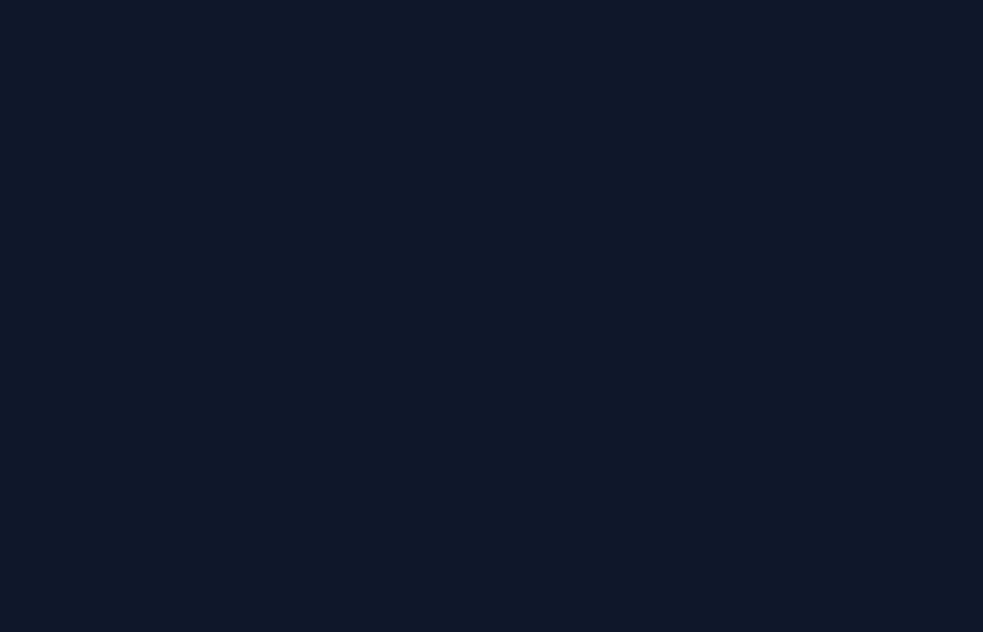
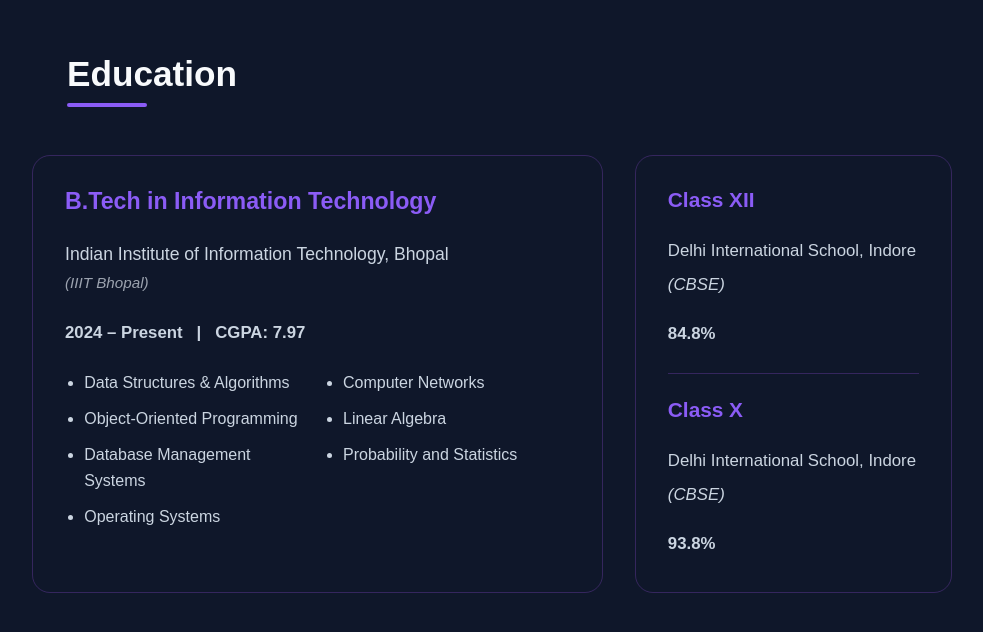
Before and after one commit to shubhi-123/portfolio, a React app: page / in a window 1280 px wide. Shown: the part 3062-3694 px from the top of the page, without its empty margins (148-1131 px from the left). Before the commit the page ends 3020 px from the top, so only its background shows below. Built offline with nearby package versions, Linux system fonts and the light colour scheme; the HTML template or start-up script is replaced by a standard one.

Commit message:
add education details

```diff
--- a/src/App.jsx
+++ b/src/App.jsx
@@ -3,6 +3,7 @@
 import About from "./components/About/About";
 import Skills from "./components/Skills/Skills";
 import Projects from "./components/Projects/Projects";
+import Education from "./components/Education/Education";
 
 function App() {
   return (
@@ -12,6 +13,7 @@
       <About />
       <Skills />
       <Projects />
+      <Education />
     </>
   );
 }
--- /dev/null
+++ b/src/components/Education/Education.jsx
@@ -0,0 +1,81 @@
+import styles from "./Education.module.css";
+
+function Education() {
+  return (
+    <section id="education" className={styles.education}>
+      <div className={styles.headingContainer}>
+        <h2 className={styles.heading}>Education</h2>
+        <div className={styles.underline}></div>
+      </div>
+
+      <div className={styles.container}>
+        {/* College */}
+
+        <div className={styles.collegeCard}>
+          <h3>B.Tech in Information Technology</h3>
+
+          <div className={styles.content}>
+            <p className={styles.institute}>
+  Indian Institute of Information Technology, Bhopal
+</p>
+
+<p className={styles.subtitle}>
+  (IIIT Bhopal)
+</p>
+
+<p className={styles.duration}>
+    2024 – Present &nbsp; | &nbsp; CGPA: 7.97
+</p>
+
+<ul className={styles.coursework}>
+  <li>Data Structures & Algorithms</li>
+  <li>Computer Networks</li>
+
+  <li>Object-Oriented Programming</li>
+  <li>Linear Algebra</li>
+
+  <li>Database Management Systems</li>
+  <li>Probability and Statistics</li>
+
+  <li>Operating Systems</li>
+</ul>
+          </div>
+        </div>
+
+        {/* School */}
+
+        <div className={styles.schoolCard}>
+          <div className={styles.schoolSection}>
+            <h3>Class XII</h3>
+
+            <div className={styles.content}>
+              <p className={styles.schoolName}>
+    Delhi International School, Indore
+</p>
+
+              <p className={styles.subtitle}>(CBSE)</p>
+
+              <p className={styles.score}>84.8%</p>
+            </div>
+          </div>
+
+          <div className={styles.divider}></div>
+
+          <div className={styles.schoolSection}>
+            <h3>Class X</h3>
+
+            <div className={styles.content}>
+              <p>Delhi International School, Indore</p>
+
+              <p className={styles.subtitle}>(CBSE)</p>
+
+              <p className={styles.score}>93.8%</p>
+            </div>
+          </div>
+        </div>
+      </div>
+    </section>
+  );
+}
+
+export default Education;
--- /dev/null
+++ b/src/components/Education/Education.module.css
@@ -0,0 +1,191 @@
+.education {
+    padding: 6rem 2rem;
+}
+
+/* ---------- Heading ---------- */
+
+.headingContainer {
+    max-width: 850px;
+    margin: 0 auto 3rem;
+}
+
+.heading {
+    color: var(--heading-color);
+
+    font-size: 2.2rem;
+    font-weight: 700;
+
+    margin-bottom: 0.6rem;
+}
+
+.underline {
+    width: 80px;
+    height: 4px;
+
+    background: var(--accent-color);
+
+    border-radius: 999px;
+}
+
+/* ---------- Layout ---------- */
+
+.container {
+    max-width: 920px;
+
+    margin: 0 auto;
+
+    display: grid;
+    grid-template-columns: 1.8fr 1fr;
+
+    gap: 2rem;
+}
+
+/* ---------- Cards ---------- */
+
+.collegeCard,
+.schoolCard {
+    border: 1px solid rgba(168, 85, 247, 0.25);
+
+    border-radius: 18px;
+
+    background: transparent;
+
+    padding: 2rem;
+}
+
+.collegeCard:hover,
+.schoolCard:hover {
+    border-color: var(--accent-color);
+}
+
+/* ---------- Shared ---------- */
+
+.content {
+    margin-top: 1.5rem;
+}
+
+/* ---------- College ---------- */
+
+.collegeCard h3 {
+    color: var(--accent-color);
+
+    font-size: 1.45rem;
+}
+
+.institute {
+    color: var(--text-color);
+
+    font-size: 1.1rem;
+
+    line-height: 1.8;
+}
+
+.subtitle {
+    color: #9ca3af;
+
+    font-size: 0.95rem;
+
+    font-style: italic;
+
+    margin-top: 0.2rem;
+}
+
+.duration {
+    color: var(--text-color);
+
+    font-size: 1.05rem;
+
+    font-weight: 600;
+
+    margin-top: 2rem;
+}
+
+
+/* ---------- Coursework ---------- */
+
+.coursework {
+    display: grid;
+
+    grid-template-columns: repeat(2, 1fr);
+
+    gap: 0.65rem 2rem;
+
+    margin-top: 1.7rem;
+
+    padding-left: 1.2rem;
+}
+
+.coursework li {
+    color: var(--text-color);
+
+    font-size: 1rem;
+
+    line-height: 1.6;
+}
+
+/* ---------- School ---------- */
+
+.schoolCard {
+    display: flex;
+
+    flex-direction: column;
+
+    justify-content: space-between;
+}
+
+.schoolSection h3 {
+    color: var(--accent-color);
+
+    font-size: 1.3rem;
+}
+
+.schoolSection p {
+    color: var(--text-color);
+
+    font-size: 1.05rem;
+
+    line-height: 1.8;
+}
+
+.score {
+    color: var(--text-color);
+
+    font-size: 1.3rem;
+
+    font-weight: 700;
+
+    margin-top: 1.2rem;
+}
+
+.divider {
+    height: 1px;
+
+    background: rgba(168, 85, 247, 0.25);
+
+    margin: 1.5rem 0;
+}
+
+/* ---------- Responsive ---------- */
+
+@media (max-width: 850px) {
+
+    .container {
+        grid-template-columns: 1fr;
+    }
+
+    .coursework {
+        grid-template-columns: repeat(2, 1fr);
+    }
+
+}
+
+@media (max-width: 600px) {
+
+    .coursework {
+        grid-template-columns: 1fr;
+    }
+
+}
+.schoolName {
+    white-space: nowrap;
+}
```
